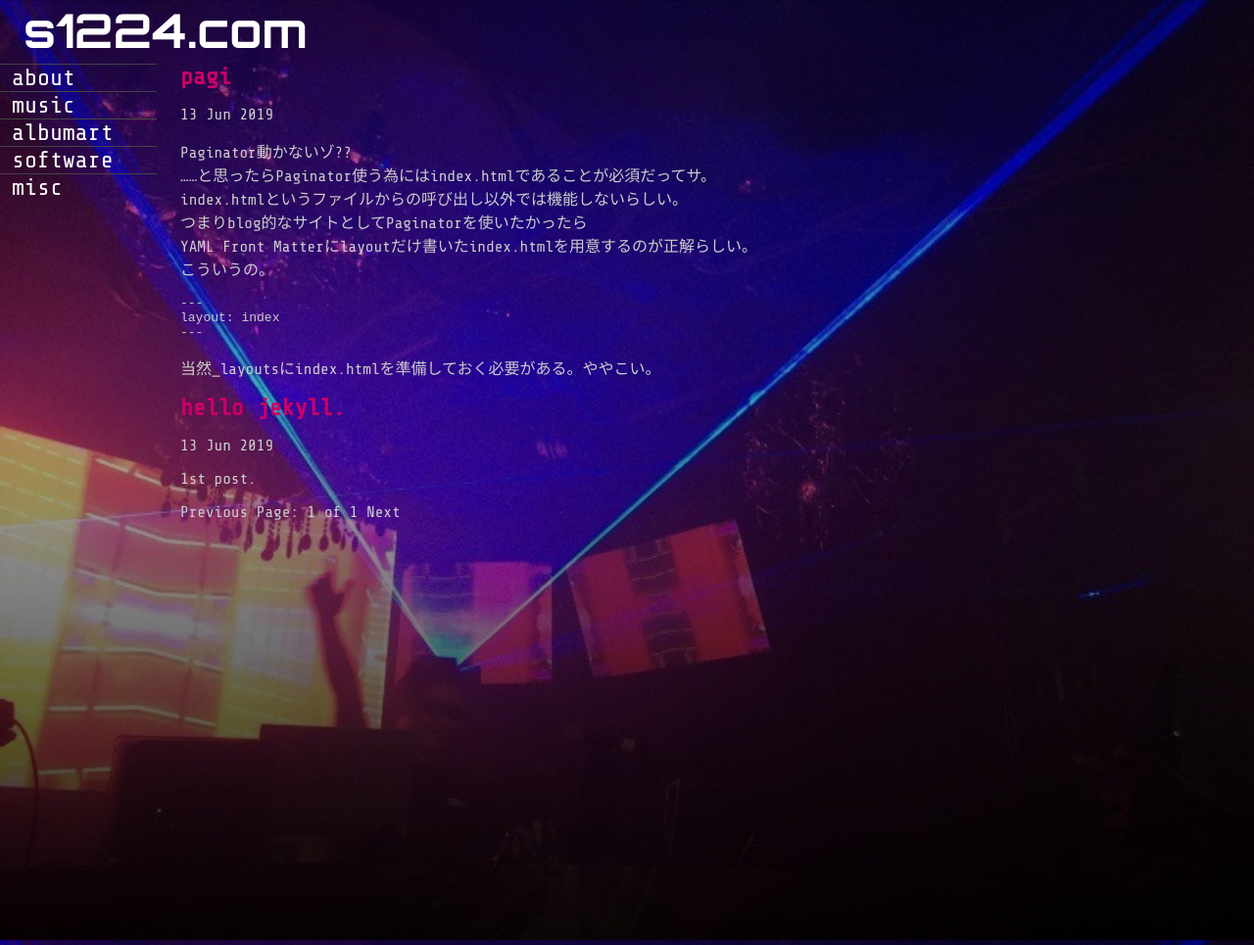
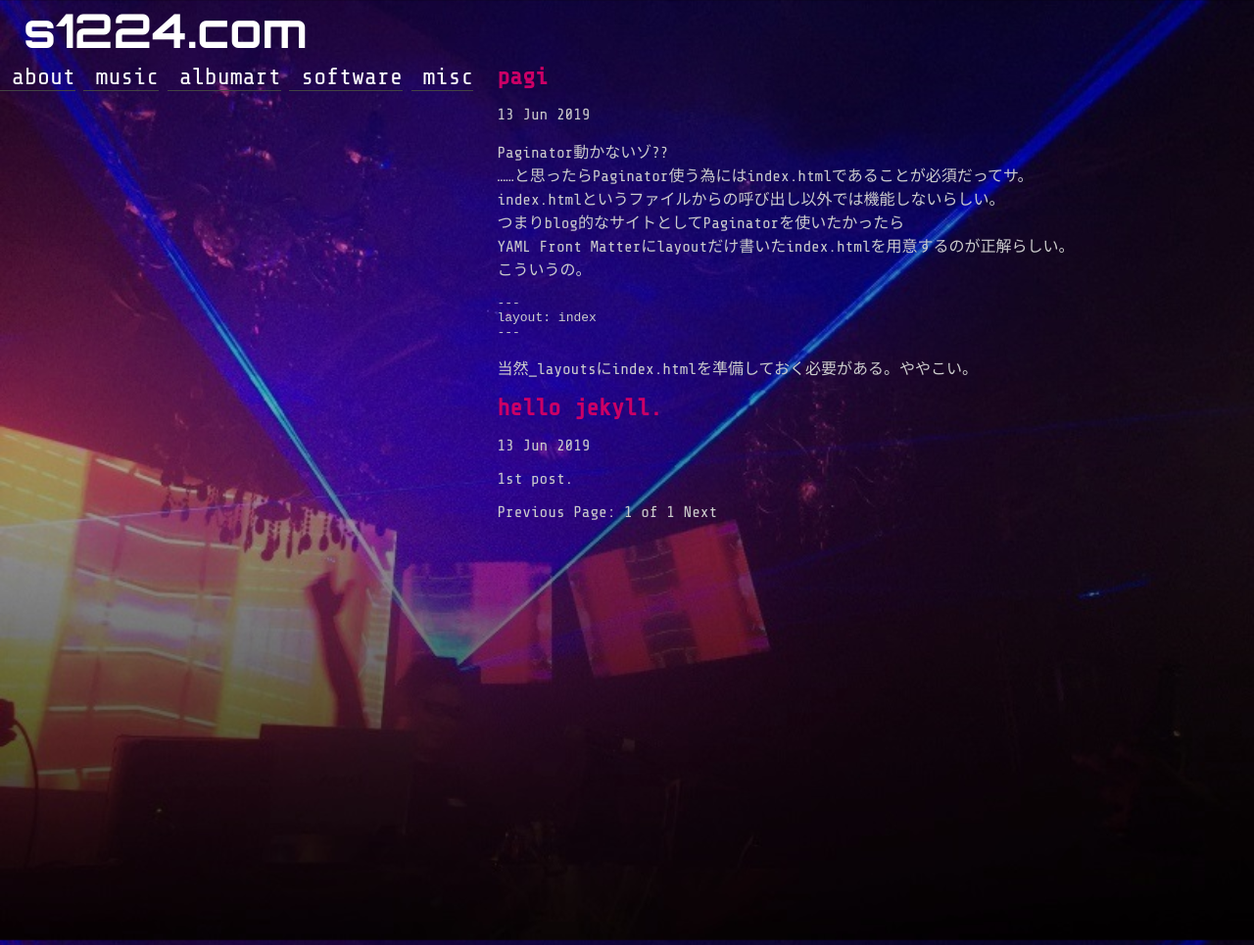
Before and after one commit to switchworks/switchworks.github.io, a Jekyll site: the page built from index.html, in a window 1280 px wide. Shown: the whole page at 98% size. Built offline with Jekyll 4.4.1, drawn with Linux system fonts in a browser that asks for light colours; the list of posts is cut into pages by our own code.

Commit message:
Update default.html

```diff
--- a/_layouts/default.html
+++ b/_layouts/default.html
@@ -32,8 +32,6 @@
 		font-weight: bold;
 	}
 	#sidebar {
-		width: 10em;
-		height:100%;
 		color:white;
 		float: left;
 		user-select: none;
@@ -41,11 +39,9 @@
 	#sidebar ul{
 		margin:0;
 		padding:0;
-		border-style:solid;
-		border-width:1px 0px 0px 0px;
-		border-color:#444;
 	}
 	#sidebar li{
+		display: inline;
 		list-style-type: none;
 		font-size:24px;
 		border-style:solid;
@@ -59,9 +55,6 @@
 	}
 	#sidebar li:hover{
 		background-color: #ffffff20;
-	}
-	#sidebar li:last-child{
-		border-style:none;
 	}
 	article{
 		overflow:hidden;
```
